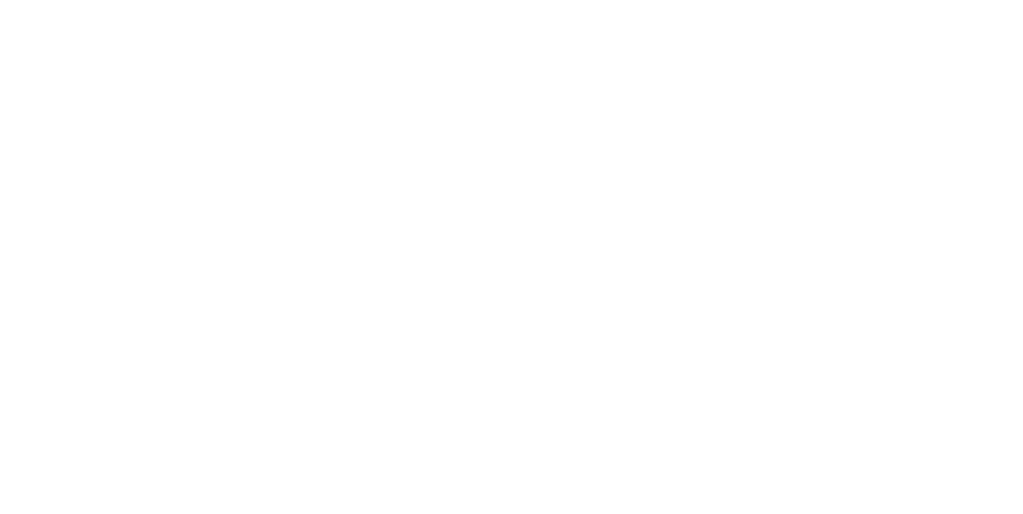
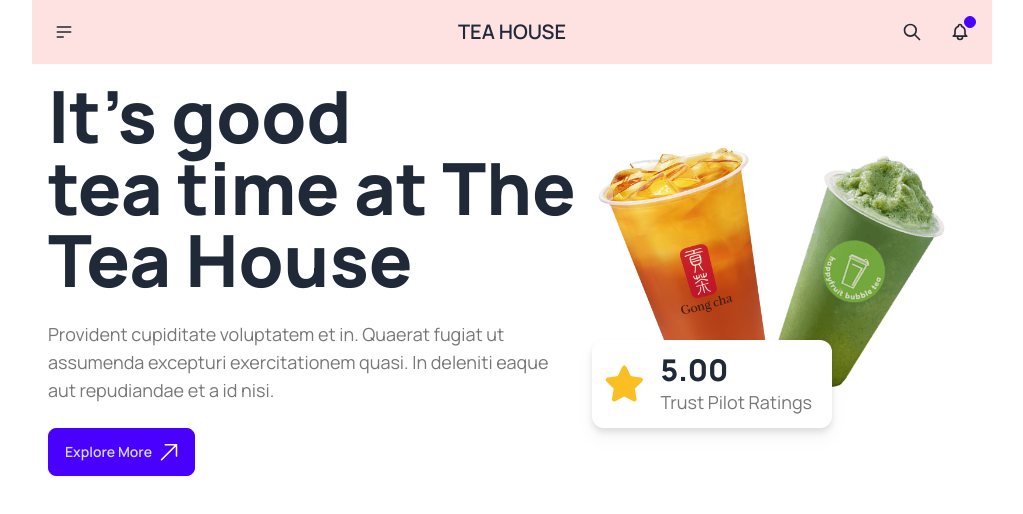
Before and after one commit to pranta-deba/Tea_House_Projects, a plain HTML site: page index.html in a window 1280 px wide. Shown: the whole page, without its empty margins (128-1151 px from the left). Drawn offline with nearby package versions, Linux system fonts and the light colour scheme.

Commit message:
header section done

```diff
--- a/index.html
+++ b/index.html
@@ -5,16 +5,118 @@
     <meta charset="UTF-8">
     <meta name="viewport" content="width=device-width, initial-scale=1.0">
     <title>Tea House</title>
+    <!-- icon -->
+    <link rel="stylesheet" href="https://cdnjs.cloudflare.com/ajax/libs/font-awesome/6.5.1/css/all.min.css"
+        integrity="sha512-DTOQO9RWCH3ppGqcWaEA1BIZOC6xxalwEsw9c2QQeAIftl+Vegovlnee1c9QX4TctnWMn13TZye+giMm8e2LwA=="
+        crossorigin="anonymous" referrerpolicy="no-referrer" />
+    <!-- font - manrope -->
     <link rel="preconnect" href="https://fonts.googleapis.com">
     <link rel="preconnect" href="https://fonts.gstatic.com" crossorigin>
     <link href="https://fonts.googleapis.com/css2?family=Manrope:wght@200;300;400;500;600;700;800&display=swap"
         rel="stylesheet">
+    <!-- daisy ui -->
     <link href="https://cdn.jsdelivr.net/npm/daisyui@4.6.0/dist/full.min.css" rel="stylesheet" type="text/css" />
+    <!-- tailwind -->
     <script src="https://cdn.tailwindcss.com"></script>
+    <!-- tailwind custom css -->
+    <script>
+        tailwind.config = {
+            theme: {
+                extend: {
+                    colors: {
+                        clifford: '#da373d',
+                    }
+                }
+            }
+        }
+    </script>
 </head>
 
 <body style="font-family: 'Manrope', sans-serif;">
+    <!-- header start -->
+    <header class="lg:container mx-auto lg:px-40">
+        <nav>
+            <div class="navbar bg-red-100">
+                <div class="navbar-start">
+                    <div class="dropdown">
+                        <div tabindex="0" role="button" class="btn btn-ghost btn-circle">
+                            <svg xmlns="http://www.w3.org/2000/svg" class="h-5 w-5" fill="none" viewBox="0 0 24 24"
+                                stroke="currentColor">
+                                <path stroke-linecap="round" stroke-linejoin="round" stroke-width="2"
+                                    d="M4 6h16M4 12h16M4 18h7" />
+                            </svg>
+                        </div>
+                        <ul tabindex="0"
+                            class="menu menu-sm dropdown-content mt-3 z-[1] p-2 shadow bg-base-100 rounded-box w-52">
+                            <li><a>Home</a></li>
+                            <li><a>Featured</a></li>
+                            <li><a>News & Events</a></li>
+                        </ul>
+                    </div>
+                </div>
+                <div class="navbar-center">
+                    <a class="btn btn-ghost text-xl uppercase">Tea House</a>
+                </div>
+                <div class="navbar-end">
+                    <button class="btn btn-ghost btn-circle">
+                        <svg xmlns="http://www.w3.org/2000/svg" class="h-5 w-5" fill="none" viewBox="0 0 24 24"
+                            stroke="currentColor">
+                            <path stroke-linecap="round" stroke-linejoin="round" stroke-width="2"
+                                d="M21 21l-6-6m2-5a7 7 0 11-14 0 7 7 0 0114 0z" />
+                        </svg>
+                    </button>
+                    <button class="btn btn-ghost btn-circle">
+                        <div class="indicator">
+                            <svg xmlns="http://www.w3.org/2000/svg" class="h-5 w-5" fill="none" viewBox="0 0 24 24"
+                                stroke="currentColor">
+                                <path stroke-linecap="round" stroke-linejoin="round" stroke-width="2"
+                                    d="M15 17h5l-1.405-1.405A2.032 2.032 0 0118 14.158V11a6.002 6.002 0 00-4-5.659V5a2 2 0 10-4 0v.341C7.67 6.165 6 8.388 6 11v3.159c0 .538-.214 1.055-.595 1.436L4 17h5m6 0v1a3 3 0 11-6 0v-1m6 0H9" />
+                            </svg>
+                            <span class="badge badge-xs badge-primary indicator-item"></span>
+                        </div>
+                    </button>
+                </div>
+            </div>
+        </nav>
+        <div class="banner">
+            <div class="hero">
+                <div class="hero-content flex-col lg:flex-row">
+                    <div>
+                        <h1 class="md:text-7xl text-5xl font-extrabold">It's good <br>
+                            tea time at The <br> Tea House</h1>
+                        <p class="py-6 text-lg font-normal text-[#777]">Provident cupiditate voluptatem et in. Quaerat
+                            fugiat ut assumenda excepturi exercitationem quasi. In deleniti eaque aut repudiandae et a
+                            id nisi.</p>
+                        <button class="btn btn-primary">Explore More <img src="assets/images/arrow.png" alt=""></button>
+                    </div>
 
+                    <div>
+                        <img src="assets/images/banner.png" class="md:max-w-sm" />
+                        <div class="-mt-20 flex items-center gap-4 drop-shadow-lg bg-white rounded-xl p-3 w-60">
+                            <i class="fa-solid fa-star text-4xl text-amber-400"></i>
+                            <div>
+                                <h4 class="text-3xl font-extrabold">5.00</h4>
+                                <p class="text-lg font-normal text-[#777]">Trust Pilot Ratings</p>
+                            </div>
+                        </div>
+                    </div>
+                </div>
+            </div>
+        </div>
+    </header>
+    <!-- header end -->
+
+    <!-- main start -->
+    <main>
+
+    </main>
+    <!-- main end -->
+
+    <!-- footer start -->
+    <footer>
+
+    </footer>
+    <!-- footer end -->
 </body>
 
 </html>
```
Also changed, not shown: assets/images/Group5.png (added), assets/images/arrow.png (added), assets/images/banner.png (added), assets/images/bg_cup.png (added), assets/images/circles.png (added), assets/images/client.png (added), assets/images/cup.png (added), assets/images/fresh-1.png (added), assets/images/fresh-2.png (added), assets/images/news-1.png (added), assets/images/news-2.png (added), assets/images/news-3.png (added), assets/images/tea-1.png (added), assets/images/tea-2.png (added), 2 more files.
